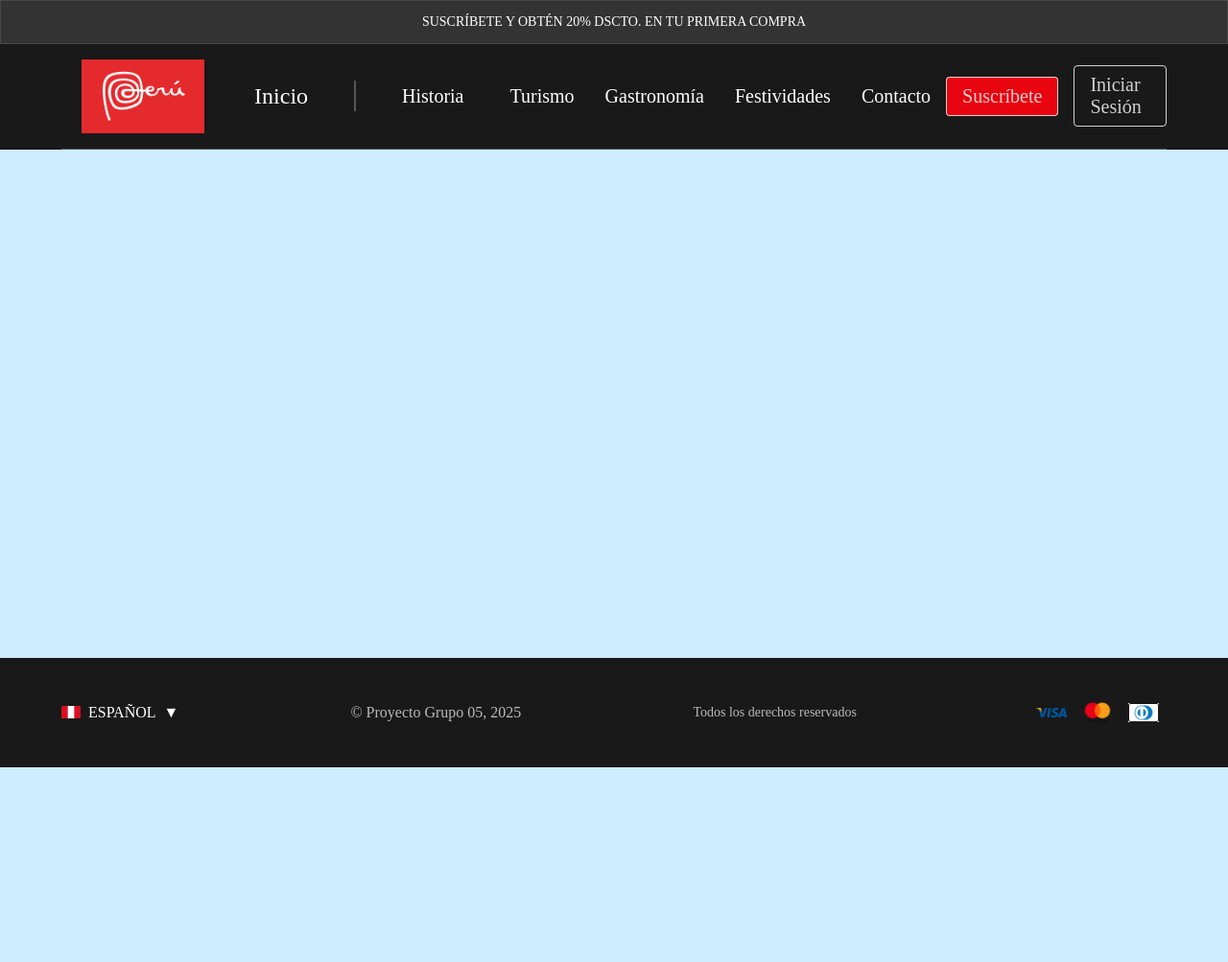
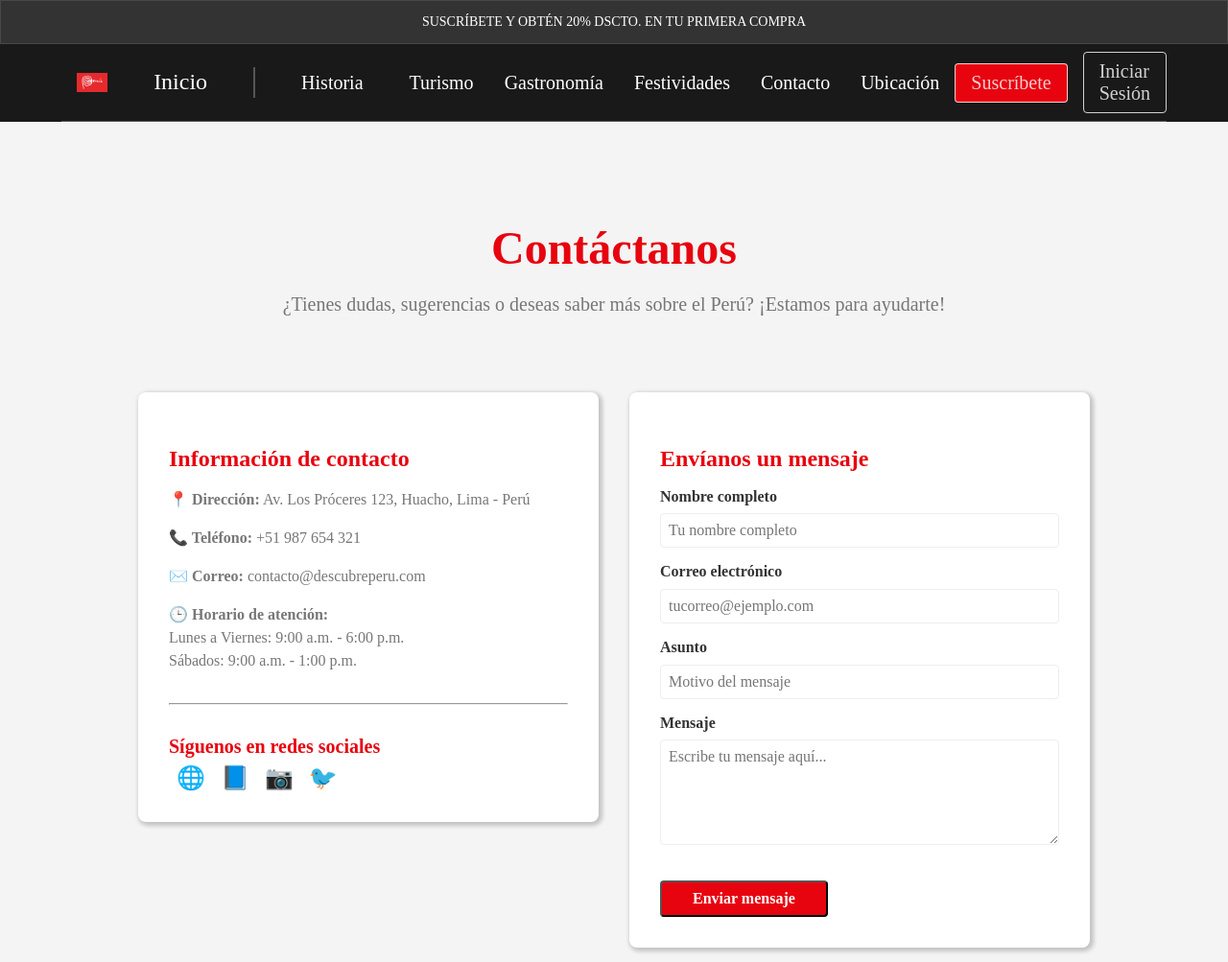
Before and after one commit to Carlosp004/proyectoperu, a PHP site: page /contacto.php in a window 1280 px wide. Shown: the top 1003 px of the page at 96% size. Before the commit the page ends 800 px from the top, so only its background shows below. Run offline with PHP 8.4, Linux system fonts and the light colour scheme.

Commit message:
primer cambio

```diff
--- a/contacto.php
+++ b/contacto.php
@@ -3,8 +3,79 @@
 <html>
     <?php include_once 'includes/header.php'; ?>
 
-    <section class="tc pa4 bg-lightest-blue">
+    <section class="pv5 ph4 bg-near-white">
+        <h2 class="tc f1 dark-red mb3">Contáctanos</h2>
+        <p class="tc f4 gray mb5">¿Tienes dudas, sugerencias o deseas saber más sobre el Perú? ¡Estamos para ayudarte!</p>
 
+        <!-- Contenedor general -->
+        <div class="flex flex-wrap justify-center items-start mw8 center">
+
+            <!-- Columna izquierda: Información de contacto -->
+            <div class="w-50-l w-100-m pa3">
+                <div class="bg-white pa4 br3 shadow-3">
+                    <h3 class="dark-red f3 mb3">Información de contacto</h3>
+                    <p class="lh-copy gray mb3">
+                        <strong>📍 Dirección:</strong> Av. Los Próceres 123, Huacho, Lima - Perú
+                    </p>
+                    <p class="lh-copy gray mb3">
+                        <strong>📞 Teléfono:</strong> +51 987 654 321
+                    </p>
+                    <p class="lh-copy gray mb3">
+                        <strong>✉️ Correo:</strong> contacto@descubreperu.com
+                    </p>
+                    <p class="lh-copy gray">
+                        <strong>🕒 Horario de atención:</strong><br>
+                        Lunes a Viernes: 9:00 a.m. - 6:00 p.m.<br>
+                        Sábados: 9:00 a.m. - 1:00 p.m.
+                    </p>
+
+                    <hr class="mv4">
+
+                    <h3 class="dark-red f4 mb2">Síguenos en redes sociales</h3>
+                    <div class="flex justify-start">
+                        <a href="#" class="link dim dark-red f3 mh2">🌐</a>
+                        <a href="#" class="link dim dark-red f3 mh2">📘</a>
+                        <a href="#" class="link dim dark-red f3 mh2">📷</a>
+                        <a href="#" class="link dim dark-red f3 mh2">🐦</a>
+                    </div>
+                </div>
+            </div>
+
+            <!-- Columna derecha: Formulario -->
+            <div class="w-50-l w-100-m pa3">
+                <div class="bg-white pa4 br3 shadow-3">
+                    <h3 class="dark-red f3 mb3">Envíanos un mensaje</h3>
+                    <form action="#" method="post" class="tl">
+                        <label class="db mb2 dark-gray fw6">Nombre completo</label>
+                        <input type="text" name="nombre" class="input-reset ba b--light-gray pa2 mb3 w-100 br2" placeholder="Tu nombre completo" required>
+
+                        <label class="db mb2 dark-gray fw6">Correo electrónico</label>
+                        <input type="email" name="email" class="input-reset ba b--light-gray pa2 mb3 w-100 br2" placeholder="tucorreo@ejemplo.com" required>
+
+                        <label class="db mb2 dark-gray fw6">Asunto</label>
+                        <input type="text" name="asunto" class="input-reset ba b--light-gray pa2 mb3 w-100 br2" placeholder="Motivo del mensaje" required>
+
+                        <label class="db mb2 dark-gray fw6">Mensaje</label>
+                        <textarea name="mensaje" rows="5" class="input-reset ba b--light-gray pa2 mb4 w-100 br2" placeholder="Escribe tu mensaje aquí..." required></textarea>
+
+                        <button type="submit" class="bg-dark-red white br2 pv2 ph4 pointer grow fw6">
+                            Enviar mensaje
+                        </button>
+                    </form>
+                </div>
+            </div>
+        </div>
+
+        <!-- Mapa opcional -->
+        <div class="mt5">
+            <h3 class="tl f3 dark-red mb3">Encuéntranos aquí</h3>
+            <iframe
+                class="w-80-l w-100  h5 br3 shadow-3"
+                src="https://www.google.com/maps/embed?pb=!1m18!1m12!1m3!1d1950.0172032039983!2d-77.5983133!3d-11.1066556!2m3!1f0!2f0!3f0!3m2!1i1024!2i768!4f13.1!3m3!1m2!1s0x9106d934ed48a007%3A0x6a5b2a0c7358e80b!2sHuacho%2C%20Per%C3%BA!5e0!3m2!1ses-419!2spe!4v1730070000000!5m2!1ses-419!2spe"
+                allowfullscreen=""
+                loading="lazy">
+            </iframe>
+        </div>
     </section>
 
     <?php include_once 'includes/footer.php'; ?>
--- a/festividades.php
+++ b/festividades.php
@@ -3,7 +3,7 @@
 <html>
     <?php include_once 'includes/header.php'; ?>
 
-    <section class="tc pa4 bg-lightest-blue">
+    <section class="tc pa4 bg-near-white">
 
     </section>
 
--- a/gastronomia.php
+++ b/gastronomia.php
@@ -3,7 +3,7 @@
 <html>
     <?php include_once 'includes/header.php'; ?>
 
-    <section class="tc pa4 bg-lightest-blue">
+    <section class="tc pa4 bg-near-white">
 
     </section>
 
--- a/includes/header.php
+++ b/includes/header.php
@@ -30,6 +30,7 @@
                         <a href="gastronomia.php" class="f4 link white dim mh3">Gastronomía</a>
                         <a href="festividades.php" class="f4 link white dim mh3">Festividades</a>
                         <a href="contacto.php" class="f4 link white dim mh3">Contacto</a>
+                        <a href="ubicacion.php" class="f4 link white dim mh3">Ubicación</a>
                     </nav>
 
                     <div class="flex items-center f4">
--- a/turismo.php
+++ b/turismo.php
@@ -3,7 +3,7 @@
 <html>
     <?php include_once 'includes/header.php'; ?>
 
-    <section class="tc pa4 bg-lightest-blue">
+    <section class="tc pa4 bg-near-white">
 
     </section>
 
```
Also changed, not shown: index.php (+38 -16 lines), ubicacion.php (added, +88 -0 lines), img/arequipa.jpg (added), img/costap.jpg (added), img/cusco.jpg (added), img/iquitos.png (added), img/mapap.png (added), img/mapaturisticope.jpg (added), img/puno.jpg (added), img/selvap.jpg (added), img/sierrap.jpg (added).
